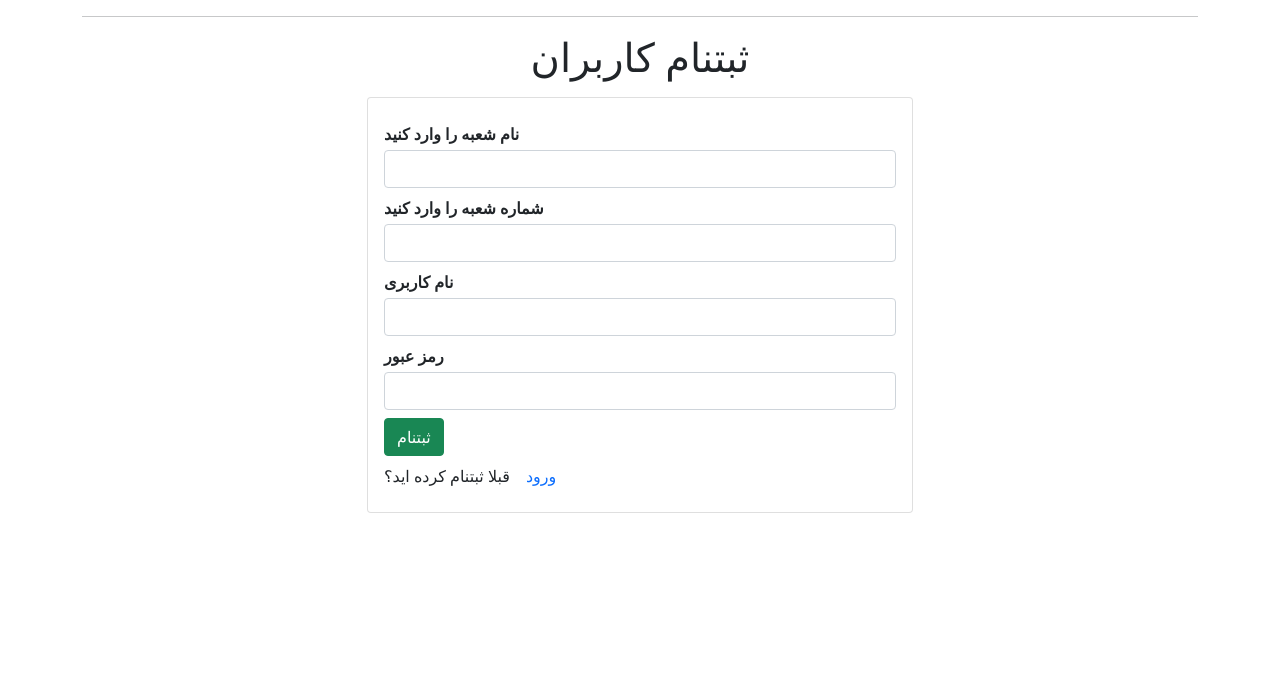
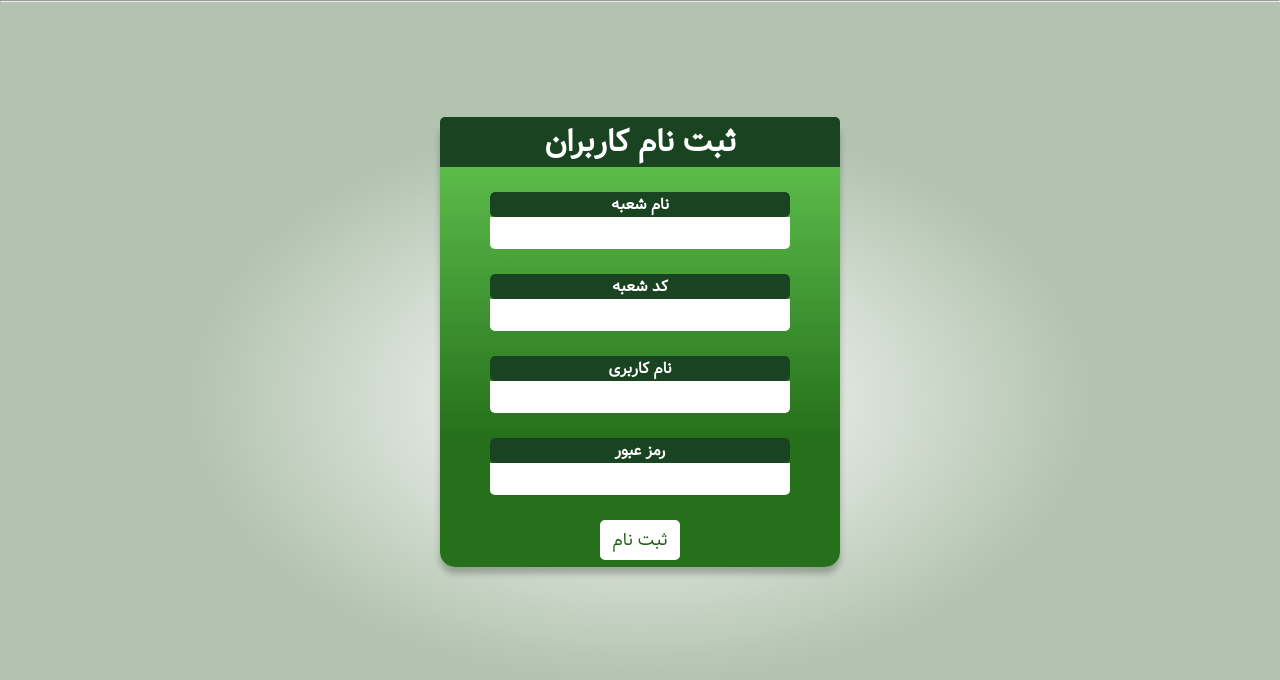
Before and after one commit to rezaaebraahimi/Bank-Keshavarzi-Iran-English, a Flask app: page /user/signup in a window 1280 px wide. Shown: the top 680 px of the page. Run offline with Flask 3, Linux system fonts and the light colour scheme.

Commit message:
login and signup is done

```diff
--- a/static/style.css
+++ b/static/style.css
@@ -82,7 +82,28 @@
     border: none;
     font-size: large;
 }
+.btn-success-user{
+    margin-top: 2%;
+    width: 80px;
+    height: 40px;
+    color: #1d6013;
+    background: white;
+    border-radius: 5px;
+    cursor: pointer;
+    border: none;
+    font-size: large;
+}
+.signup-titel{
+    background: #1a4421;
+    width: 400px;
+    border-radius: 5px 5px 0px 0px ;
+    overflow: hidden;
+}
 .btn-success:hover{
+    background-color: #15460d;
+    color: white;
+}
+.btn-success-user:hover{
     background-color: #15460d;
     color: white;
 }
@@ -119,8 +140,11 @@
     height: 111px;
     width: 111px;
 }
+.reg{
+    margin-top: 10px;
+}
 .alert{
-    top: 80px;
+    top: 20px;
     left: 0;
     right: 0;
     margin-left: auto;
--- a/templates/admin/index.html
+++ b/templates/admin/index.html
@@ -23,7 +23,7 @@
                         <div class="input">
                             <div class="label">
                                 <label class="label" for=""><b>نام کاربری</b></label>
-                                </div>
+                            </div>
                             <input type="text" name="admin_user" id="admin_user" class="form-control my-1">
                         </div>
                         <div class="input">
--- a/templates/user/layout.html
+++ b/templates/user/layout.html
@@ -11,7 +11,7 @@
     <title>سامانه پشتیبانی شعب </title>
     {% endif %}
 
-    <link href="https://cdn.jsdelivr.net/npm/bootstrap@5.1.3/dist/css/bootstrap.min.css" rel="stylesheet">
+    <link rel="stylesheet" href="/static/style.css">
 </head>
 
 <body>
--- a/templates/user/signup.html
+++ b/templates/user/signup.html
@@ -2,11 +2,8 @@
 
 {% block content %}
 <div class="container">
-    <h1 class="text-center my-3">
-        ثبتنام کاربران
-    </h1>
     <div class="row d-flex justify-content-center">
-        <div class="col-xl-6 col-lg-6 col-md-6 col-sm-12">
+        <div class="login-f">
             {% with messages=get_flashed_messages(with_categories=true) %}
             {% if messages %}
             {% for category,message in messages %}
@@ -16,28 +13,39 @@
             {% endfor %}
             {% endif %}
             {% endwith %}
-            <div class="card">
+            <div class="login">
+                <div class="signup-titel">
+                <h1>
+                    ثبت نام کاربران
+                </h1>
+                </div>
                 <div class="card-body">
                     <form action="" method="POST">
-                        <div class="my-2">
-                            <label for=""><b>نام شعبه را وارد کنید</b></label>
+                        <div class="input">
+                            <div class="label">
+                            <label for=""><b>نام شعبه</b></label>
+                            </div>
                             <input type="text" name="CenterName" id="CenterName" class="form-control my-1">
                         </div>
-                        <div class="my-2">
-                            <label for=""><b>شماره شعبه را وارد کنید</b></label>
+                        <div class="input">
+                            <div class="label">
+                            <label for=""><b>کد شعبه</b></label>
+                            </div>
                             <input type="text" name="CenterCode" id="CenterCode" class="form-control my-1">
                         </div>
-                        <div class="my-2">
+                        <div class="input">
+                            <div class="label">
                             <label for=""><b>نام کاربری</b></label>
+                            </div>
                             <input type="text" name="username" id="username" class="form-control my-1">
                         </div>
-                        <div class="my-2">
+                        <div class="input">
+                            <div class="label">
                             <label for=""><b>رمز عبور</b></label>
+                            </div>
                             <input type="password" name="password" id="password" class="form-control my-1">
                         </div>
-                        <button class="btn btn-success">ثبتنام</button>
-                        <span class="d-flex align-items-center">قبلا ثبتنام کرده اید؟ <a href="/user/"
-                                class="text-center nav-link">ورود</a></span>
+                        <button class="btn-success">ثبت نام</button>
                     </form>
                 </div>
             </div>
```
Also changed, not shown: templates/user/index.html (+16 -11 lines).
